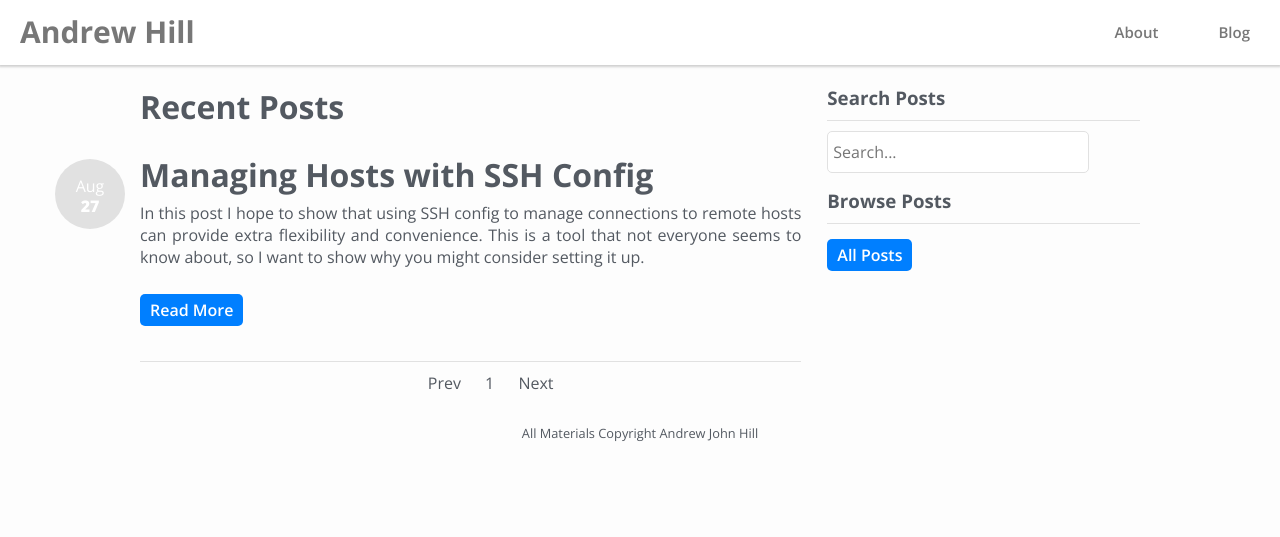
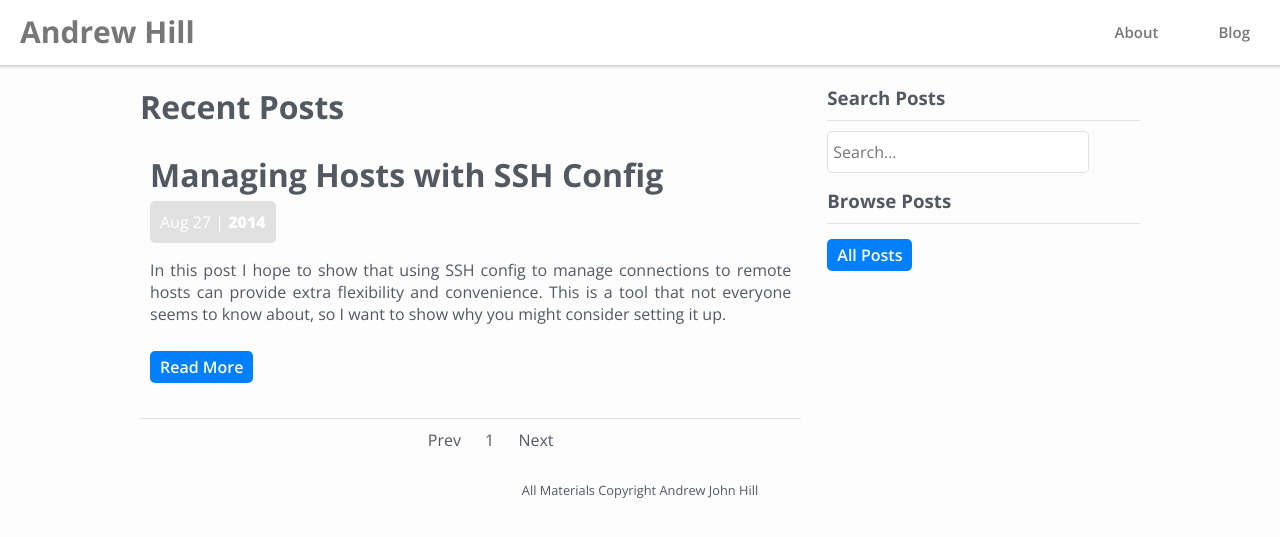
Before and after one commit to andrewhill157/personal-website, a Jekyll site: the page built from blog/index.html, in a window 1280 px wide. Shown: the top 537 px of the page. Built offline with Jekyll 4.4.1, drawn with Linux system fonts in a browser that asks for light colours; nearby versions of some CDN libraries; the list of posts is cut into pages by our own code.

Commit message:
Updates blog post date formatting to be more consistent and simple.

```diff
--- a/_layouts/post.html
+++ b/_layouts/post.html
@@ -11,7 +11,8 @@
 			 <h1>{{ page.title }}</h1>
 			<div class="postDate">
 			  <span class="month">{{ page.date | date: "%B" | truncate: 3,'' }}</span>
-			  <span class="day">{{ page.date | date: "%-d" }}</span>
+			  <span class="day">{{ page.date | date: "%-d" }} | </span>
+			  <span class="year"> {{ page.date | date: "%Y" }}</span>
 			</div>
 				{{ content }}
 
--- a/blog/index.html
+++ b/blog/index.html
@@ -11,7 +11,8 @@ layout: blog
     <a class="undecorated" href="{{ post.url }}"><h1>{{ post.title }}</h1></a>
     <div class="postDate">
       <span class="month">{{ post.date | date: "%B" | truncate: 3,'' }}</span>
-      <span class="day">{{ post.date | date: "%-d" }}</span>
+      <span class="day">{{ post.date | date: "%-d" }} | </span>
+      <span class="year"> {{ post.date | date: "%Y" }}</span>
     </div>
     <p class="leadText">
       {{ post.excerpt }}
--- a/css/styles.scss
+++ b/css/styles.scss
@@ -115,7 +115,7 @@ small {
 BLOG FEED
 *********************************************************************************/
 .blogpost {
-    padding: 5px 0 35px 0;
+    padding: 5px 10px 35px 10px;
     border-bottom: 1px solid;
     text-align: justify;
     border-color: $medium_border_color;
@@ -127,47 +127,18 @@ BLOG FEED
 }
 
 .postDate {
-    padding: 10px;
-    border-radius: 50%;
-    width: 50px;
-    height: 50px;
-    line-height: 35px;
-    text-align: center;
-    position: relative;
-    right: 100px;
-    top: -42px;
-    margin-bottom: -85px;
-    margin-left: 15px;
-
     background-color: $medium_background_color;
     color: $light_text_color;
 
-    @media only screen and (max-width: 700px) {
-        position: static;
-        display: block;
-        margin: 0;
-        color: white;
-        height: 15px;
-        width: 50px;
-        border-radius: 5px;
-        line-height: 15px;
-    }
-
-    div { display: inline; }
+    padding: 10px;
+    border-radius: 5px;
+    display: inline-block;
 
     span {
-        display: block;
-        margin-bottom: -15px;
-        padding: 0;
-
-        @media only screen and (max-width: 700px) {
-            display: inline;
-        }
-
         &.month { font-weight: 400; }
-        &.day { font-weight: 800; }
+        &.day { font-weight: 400; }
+        &.year { font-weight: 800; }
     }
-
 }
 
 /*********************************************************************************
```
